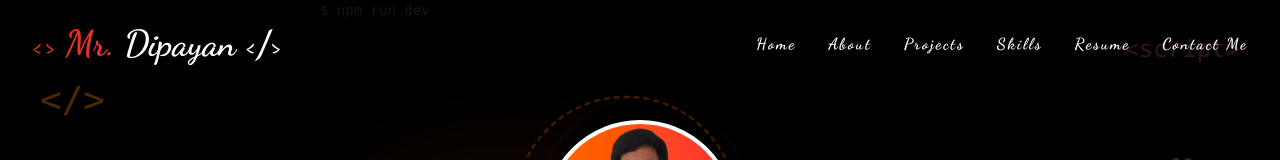
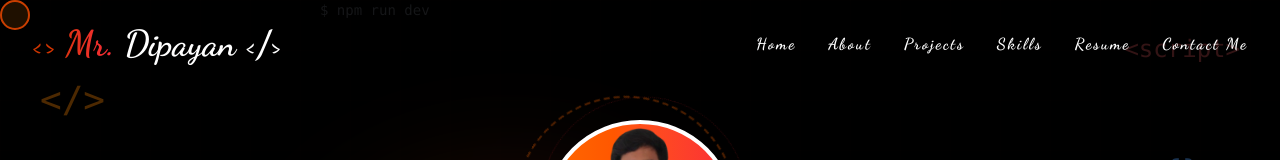
Before and after one commit to Dipayan-Dey/React-Portfolio, a React (Vite) app: page / in a window 1280 px wide. Shown: the top 160 px of the page. Built offline with nearby package versions, Linux system fonts and the light colour scheme.

Commit message:
custom cursor add

```diff
--- a/package.json
+++ b/package.json
@@ -15,6 +15,7 @@
     "@mui/icons-material": "^7.3.1",
     "@mui/material": "^7.3.1",
     "@tailwindcss/vite": "^4.1.11",
+    "framer-motion": "^12.23.12",
     "lucide": "^0.534.0",
     "lucide-react": "^0.534.0",
     "react": "^19.1.0",
--- a/src/App.jsx
+++ b/src/App.jsx
@@ -5,6 +5,7 @@ import Header from './components/Header'
 import RunningText from './components/RunningText'
 import Footer from './components/Footer'
 import Project from './components/Project'
+import CustomCursor from './components/CustomCursor'
 
 function App() {
    useEffect(() => {
@@ -51,8 +52,11 @@ function App() {
 
   return (
     <div>
-      <Header/>
+      <div className="relative" >
+        <CustomCursor/>
+        <Header/>
       <Hero/>
+      </div>
       {/* <RunningText/> */}
       {/* <Footer/> */}
       {/* <Project/> */}
--- /dev/null
+++ b/src/components/CustomCursor.jsx
@@ -0,0 +1,72 @@
+import { useEffect, useState } from "react";
+import { motion, useSpring } from "framer-motion";
+
+export default function CustomCursor() {
+  const [mousePos, setMousePos] = useState({ x: 0, y: 0 });
+  const cursorX = useSpring(0, { stiffness: 200, damping: 25 });
+  const cursorY = useSpring(0, { stiffness: 200, damping: 25 });
+  const tailX = useSpring(0, { stiffness: 100, damping: 20 });
+  const tailY = useSpring(0, { stiffness: 100, damping: 20 });
+  const [hovered, setHovered] = useState(false);
+
+  useEffect(() => {
+    const moveMouse = (e) => setMousePos({ x: e.clientX, y: e.clientY });
+    window.addEventListener("mousemove", moveMouse);
+
+    const hoverTargets = document.querySelectorAll("button, a");
+    hoverTargets.forEach((el) => {
+      el.addEventListener("mouseenter", () => setHovered(true));
+      el.addEventListener("mouseleave", () => setHovered(false));
+    });
+
+    return () => {
+      window.removeEventListener("mousemove", moveMouse);
+      hoverTargets.forEach((el) => {
+        el.removeEventListener("mouseenter", () => setHovered(true));
+        el.removeEventListener("mouseleave", () => setHovered(false));
+      });
+    };
+  }, []);
+
+  useEffect(() => {
+    cursorX.set(mousePos.x);
+    cursorY.set(mousePos.y);
+    tailX.set(mousePos.x);
+    tailY.set(mousePos.y);
+  }, [mousePos, cursorX, cursorY, tailX, tailY]);
+
+  return (
+    <>
+      {/* Main cursor */}
+     <motion.div
+  style={{
+    translateX: cursorX,
+    translateY: cursorY,
+  }}
+  className="fixed top-0 left-0 pointer-events-none z-50 rounded-full border-2 border-orange-600 shadow-lg"
+  animate={{
+    width: hovered ? 40 : 30,  // smaller
+    height: hovered ? 40 : 30, // smaller
+    opacity: hovered ? 0.9 : 0.8,
+  }}
+  transition={{ type: "spring", stiffness: 500, damping: 30 }}
+/>
+
+
+      {/* Tail cursor */}
+      <motion.div
+        style={{
+          translateX: tailX,
+          translateY: tailY,
+        }}
+        className="fixed top-0 left-0 pointer-events-none z-40 rounded-full bg-orange-400/40"
+        animate={{
+          width: hovered ? 60 : 30,  // larger
+          height: hovered ? 60 : 30, // larger
+          opacity: hovered ? 0.5 : 0.3,
+        }}
+        transition={{ type: "spring", stiffness: 100, damping: 15 }}
+      />
+    </>
+  );
+}
--- a/src/components/Hero.jsx
+++ b/src/components/Hero.jsx
@@ -646,9 +646,6 @@ export default function Hero() {
                 </div>
               </div>
 
-
-
-
               {/* Enhanced Availability Badge */}
               {userData.availableForHire && (
                 <div className="absolute -bottom-2 left-1/2 transform -translate-x-1/2">
@@ -1033,9 +1030,7 @@ export default function Hero() {
                     </span>
                   </div>
 
-
                   <div className="w-full bg-neutral-800 rounded-full h-2">
-
                     <div
                       className="bg-gradient-to-r from-orange-500 to-red-500 h-2 rounded-full transition-all duration-1000 ease-out"
                       style={{ width: `${skill.level}%` }}
```
Also changed, not shown: 1 other file (tests, documents, lock files or other folders). Lines whose indentation alone changed are shown as unchanged.
